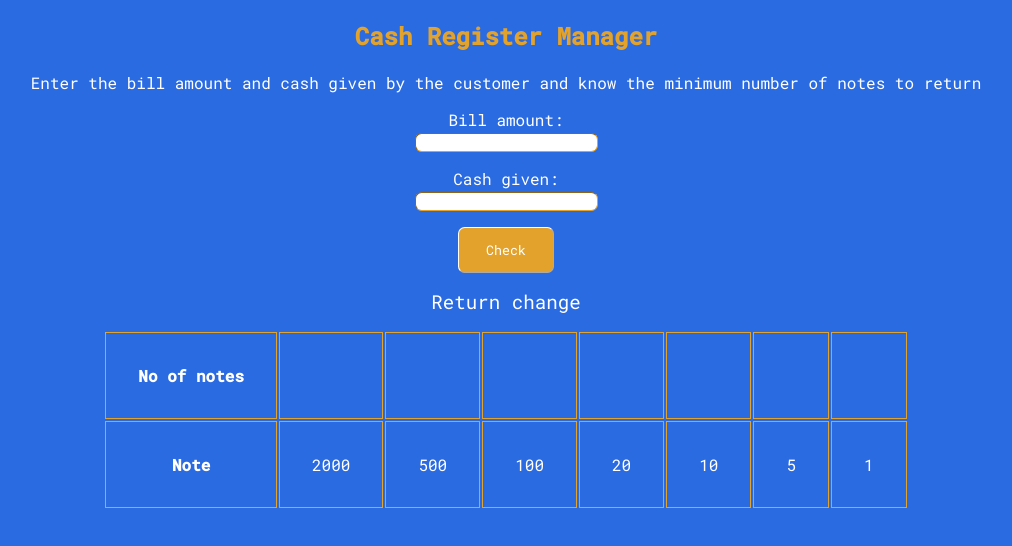
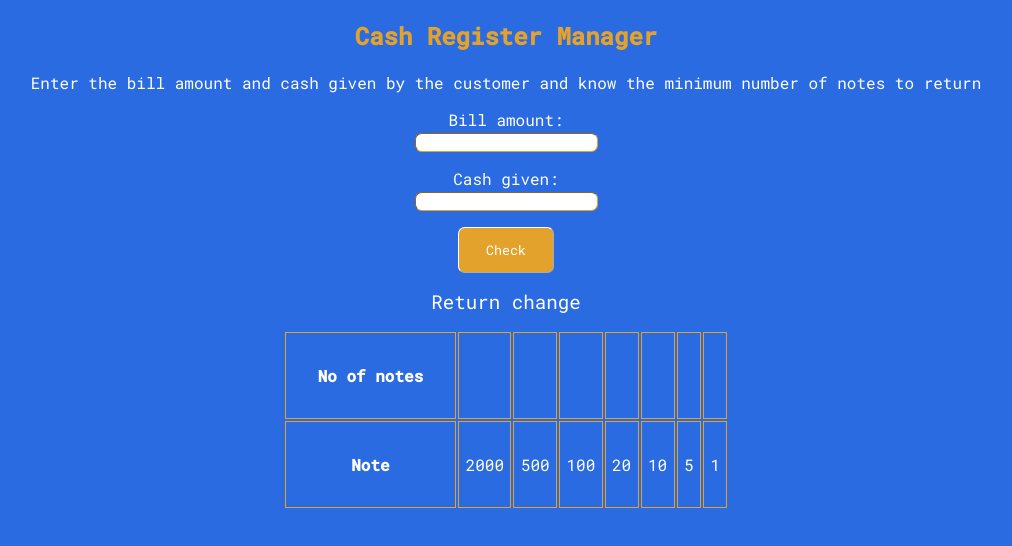
Before and after one commit to swapnilbawane/cash-registerv1, a plain HTML site: page index.html in a window 1280 px wide. Shown: the whole page, without its empty margins (134-1146 px from the left). Drawn offline with Linux system fonts and the light colour scheme.

Commit message:
feat table styling changed
padding reduced from 2em to 0.4em
width added of 0%
border-collapse added property

```diff
--- a/styles.css
+++ b/styles.css
@@ -78,18 +78,29 @@ th {
     border-style: solid;
     border-width: 0.1px;
     padding: 2em;
+    border-collapse: collapse;
 }
 
+/* border: 2px solid var(--primary-color);
+  width: 0%;
+  border-collapse: collapse;
+  padding: 0.4rem; */
 
 td {
     color: white;
     border-color: var(--primary-color);
     border-style: solid;
     border-width: 0.1px;
-    padding: 2em;
+    width: 0%;
+    padding: 0.4em;
+    border-collapse: collapse;
 }
 
 #end-message {
     text-align: center;
     color: white;
 }
+
+tr {
+    border-collapse: collapse;
+}
```
